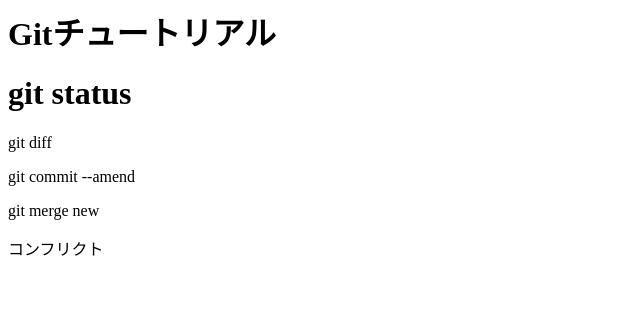
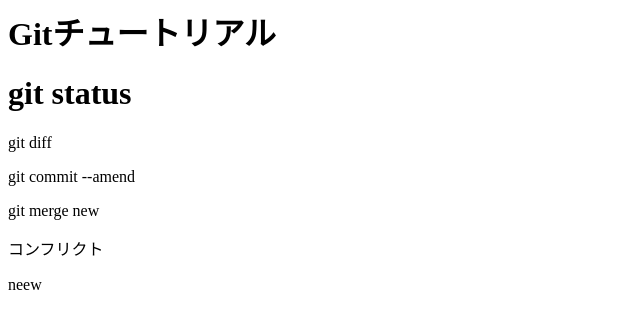
Before and after one commit to 0223ms/git_tutorial, a plain HTML site: page index.html in a window 1280 px wide. Shown: the full height of the page, 0-640 px from the left. Drawn offline with Linux system fonts and the light colour scheme.

Commit message:
新しいコミット

```diff
--- a/index.html
+++ b/index.html
@@ -4,3 +4,4 @@
 <p>git commit --amend</p>
 <p>git merge new</p>
 <p>コンフリクト</p>
+<p>neew</p>
```
